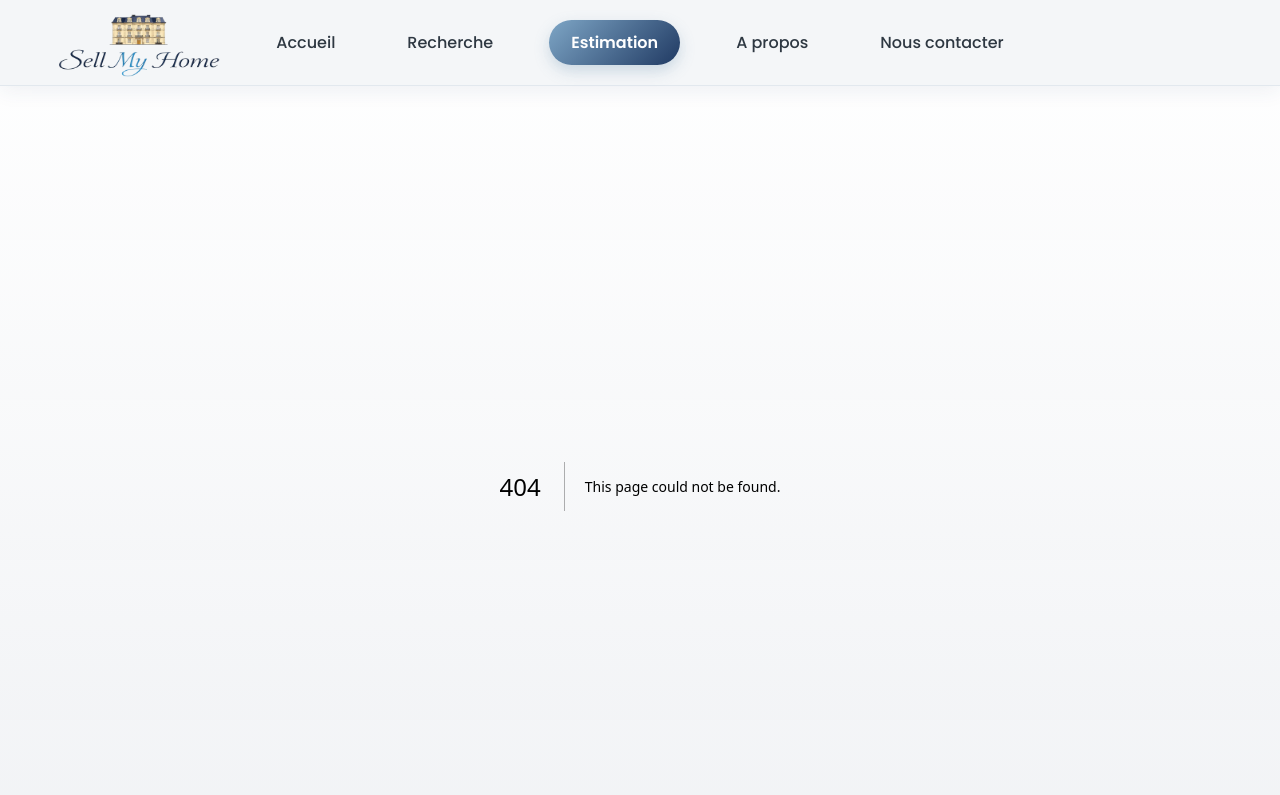
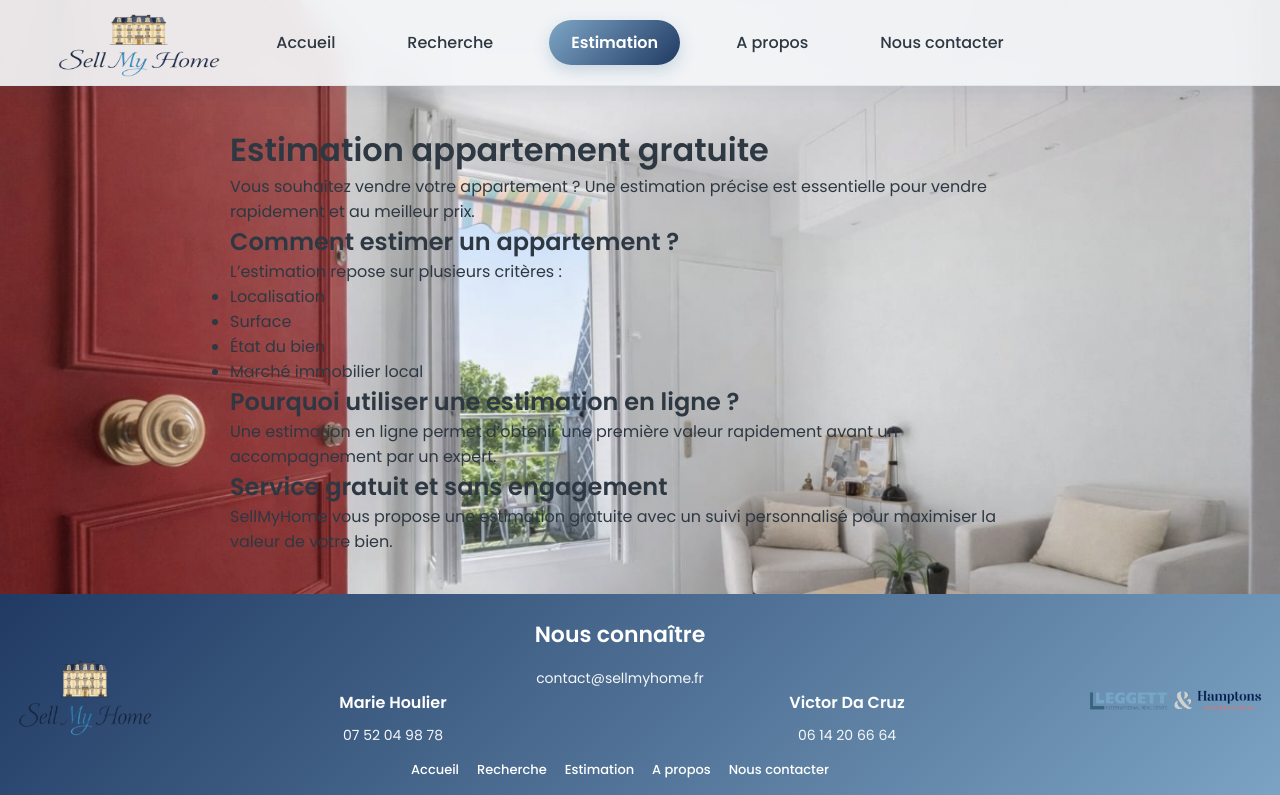
Before and after one commit to Juju-kpi/estimation_immo, a Next.js app: page /chasseur-paris in a window 1280 px wide. Before the commit this address had no page. Shown: the top 795 px of the page. Built offline with nearby package versions, Linux system fonts and the light colour scheme.

Commit message:
Add files via upload

```diff
--- /dev/null
+++ b/app/chasseur-paris/page.js
@@ -0,0 +1,38 @@
+export default function Page() {
+  return (
+    <main style={{ padding: "40px", maxWidth: "900px", margin: "auto" }}>
+      <h1>Estimation appartement gratuite</h1>
+
+      <p>
+        Vous souhaitez vendre votre appartement ? Une estimation précise est
+        essentielle pour vendre rapidement et au meilleur prix.
+      </p>
+
+      <h2>Comment estimer un appartement ?</h2>
+      <p>
+        L’estimation repose sur plusieurs critères :
+      </p>
+
+      <ul>
+        <li>Localisation</li>
+        <li>Surface</li>
+        <li>État du bien</li>
+        <li>Marché immobilier local</li>
+      </ul>
+
+      <h2>Pourquoi utiliser une estimation en ligne ?</h2>
+      <p>
+        Une estimation en ligne permet d’obtenir une première valeur
+        rapidement avant un accompagnement par un expert.
+      </p>
+
+      <h2>Service gratuit et sans engagement</h2>
+      <p>
+        SellMyHome vous propose une estimation gratuite avec un suivi
+        personnalisé pour maximiser la valeur de votre bien.
+      </p>
+
+      {/* Ton formulaire */}
+    </main>
+  );
+}
```
